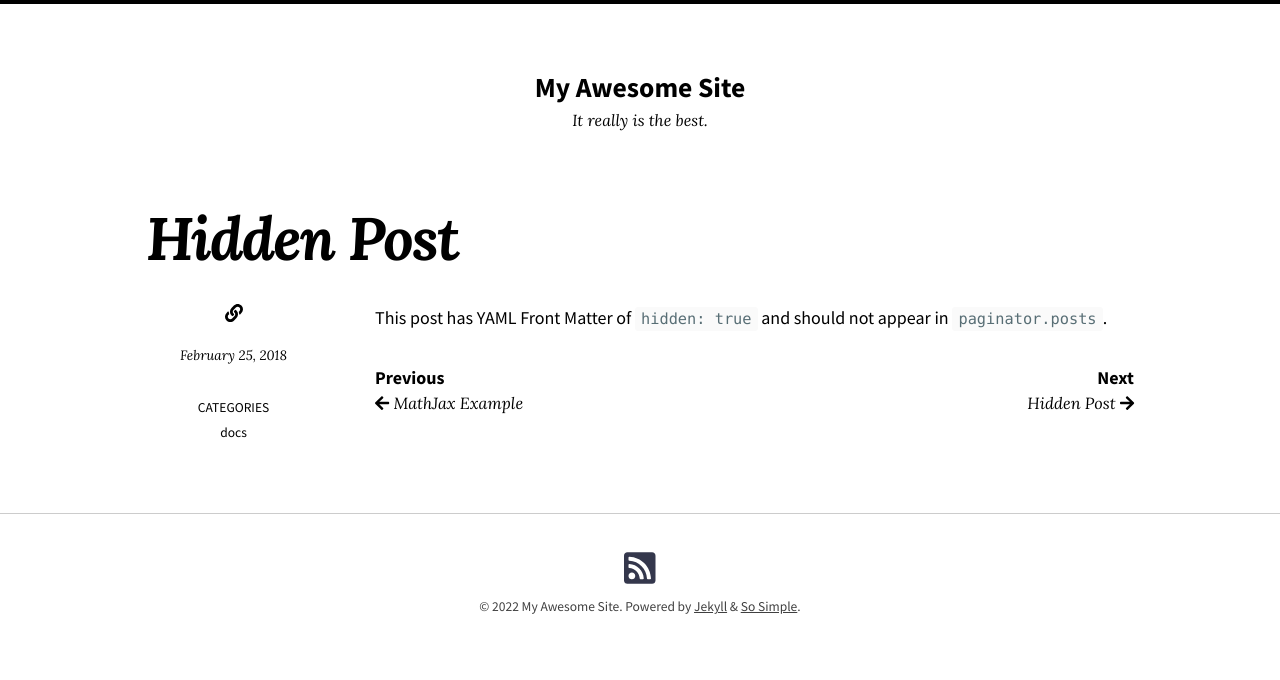
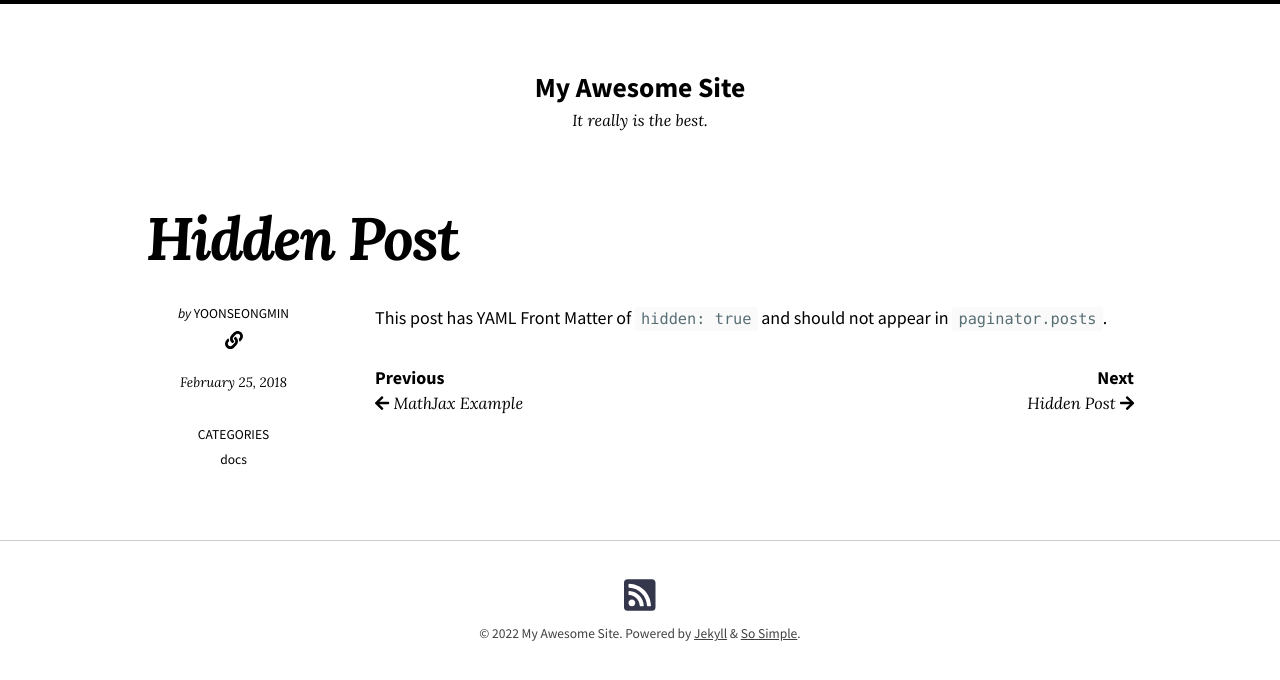
Before and after one commit to min1378/min1378.github.io, a Jekyll site: the page built from docs/_posts/2018-02-25-hidden-post.md, in a window 1280 px wide. Shown: the top 680 px of the page. Built offline with Jekyll 4.4.1, drawn with Linux system fonts in a browser that asks for light colours; nearby versions of some CDN libraries; our own code applies the rules of GitHub Pages for plain Markdown files.

Commit message:
edit config

```diff
--- a/_config.yml
+++ b/_config.yml
@@ -17,10 +17,11 @@
 # remote_theme: mmistakes/so-simple-theme
 skin: "/assets/css/skins/default.css"
 locale: en-US
+
 title: "My Awesome Site"
 description: "It really is the best."
-baseurl: '/' # the subpath of your site, e.g. "/blog"
-url: 'https://min1378.github.io' # the base hostname & protocol for your site e.g. "https://mmistakes.github.io"
+baseurl: "/" # the subpath of your site, e.g. "/blog"
+url: "https://min1378.github.io" # the base hostname & protocol for your site e.g. "https://mmistakes.github.io"
 logo: # path of site logo, e.g. "/images/logo.png"
 date_format: "%B %-d, %Y"
 read_time: # reading time estimates, e.g. true
@@ -91,9 +92,9 @@
 
 # Site Author
 author:
-  name:
+  name: "YOONSEONGMIN"
   picture:
-  email:
+  email: "qwes123@naver.com"
   twitter:
   links:
     - title:
```
